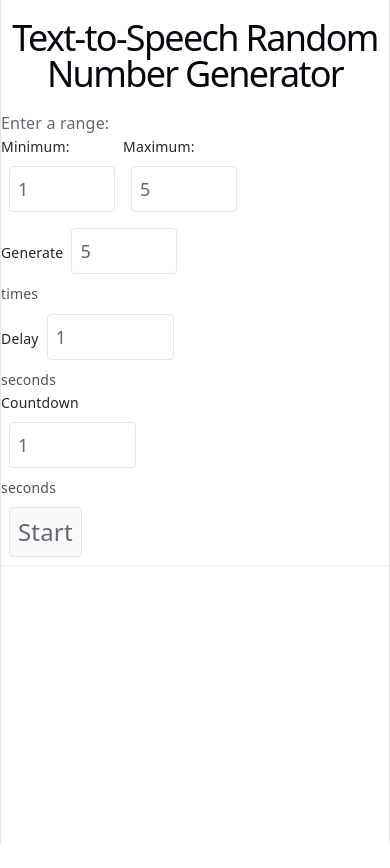
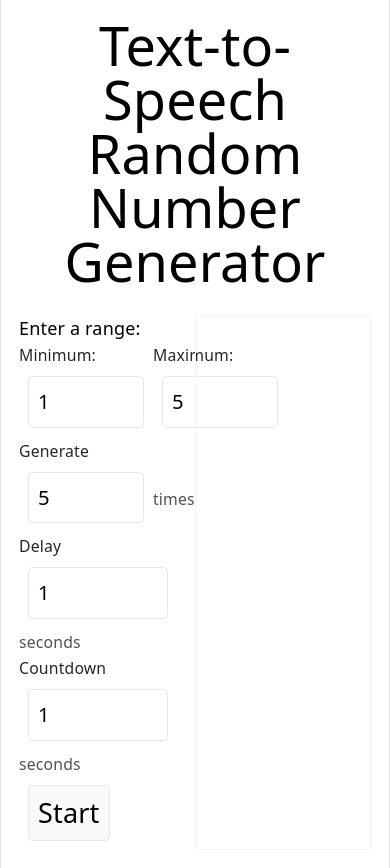
Before and after one commit to vanesarobledo/rng-tts-app, a React (Vite) app: page / in a window 390 px wide. Before the commit the page ends 844 px from the top, so only its background shows below. Built offline with nearby package versions, Linux system fonts and the light colour scheme.

Commit message:
update styles

```diff
--- a/src/index.css
+++ b/src/index.css
@@ -1,61 +1,26 @@
 @import "tailwindcss";
 
 :root {
-  --text: #6b6375;
-  --text-h: #08060d;
   --bg: #fff;
   --border: #e5e4e7;
-  --code-bg: #f4f3ec;
-  --accent: #aa3bff;
-  --accent-bg: rgba(170, 59, 255, 0.1);
-  --accent-border: rgba(170, 59, 255, 0.5);
-  --social-bg: rgba(244, 243, 236, 0.5);
-  --shadow:
-    rgba(0, 0, 0, 0.1) 0 10px 15px -3px, rgba(0, 0, 0, 0.05) 0 4px 6px -2px;
 
   --sans: system-ui, 'Segoe UI', Roboto, sans-serif;
-  --heading: system-ui, 'Segoe UI', Roboto, sans-serif;
-  --mono: ui-monospace, Consolas, monospace;
 
   font: 18px/145% var(--sans);
   letter-spacing: 0.18px;
   color-scheme: light dark;
-  color: var(--text);
   background: var(--bg);
   font-synthesis: none;
   text-rendering: optimizeLegibility;
   -webkit-font-smoothing: antialiased;
   -moz-osx-font-smoothing: grayscale;
-
-  @media (max-width: 1024px) {
-    font-size: 16px;
-  }
-}
-
-@media (prefers-color-scheme: dark) {
-  :root {
-    --text: #9ca3af;
-    --text-h: #f3f4f6;
-    --bg: #16171d;
-    --border: #2e303a;
-    --code-bg: #1f2028;
-    --accent: #c084fc;
-    --accent-bg: rgba(192, 132, 252, 0.15);
-    --accent-border: rgba(192, 132, 252, 0.5);
-    --social-bg: rgba(47, 48, 58, 0.5);
-    --shadow:
-      rgba(0, 0, 0, 0.4) 0 10px 15px -3px, rgba(0, 0, 0, 0.25) 0 4px 6px -2px;
-  }
-
-  #social .button-icon {
-    filter: invert(1) brightness(2);
-  }
 }
 
 #root {
   width: 1126px;
   max-width: 100%;
   margin: 0 auto;
+  padding: 1em;
   text-align: center;
   border-inline: 1px solid var(--border);
   min-height: 100svh;
@@ -63,85 +28,3 @@
   flex-direction: column;
   box-sizing: border-box;
 }
-
-body {
-  margin: 0;
-}
-
-h1,
-h2 {
-  font-family: var(--heading), sans-serif;
-  font-weight: 500;
-  color: var(--text-h);
-}
-
-h1 {
-  font-size: 56px;
-  letter-spacing: -1.68px;
-  margin: 32px 0;
-  @media (max-width: 1024px) {
-    font-size: 36px;
-    margin: 20px 0;
-  }
-}
-h2 {
-  font-size: 24px;
-  line-height: 118%;
-  letter-spacing: -0.24px;
-  margin: 0 0 8px;
-  @media (max-width: 1024px) {
-    font-size: 20px;
-  }
-}
-p {
-  margin: 0;
-}
-
-code,
-.counter {
-  font-family: var(--mono), monospace;
-  display: inline-flex;
-  border-radius: 4px;
-  color: var(--text-h);
-}
-
-code {
-  font-size: 15px;
-  line-height: 135%;
-  padding: 4px 8px;
-  background: var(--code-bg);
-}
-
-
-main {
-  display: grid;
-  grid-template-areas:
-    'range range range'
-    'generate delay countdown'
-    'startButton startButton startButton'
-    'numDisplay numDisplay numDisplay';
-}
-
-#range {
-  grid-area: range;
-}
-
-#generate {
-  grid-area: generate;
-}
-
-#delay {
-  grid-area: delay;
-}
-
-#countdown {
-  grid-area: countdown;
-}
-
-#startButton {
-  grid-area: startButton;
-}
-
-#numDisplay {
-  grid-area: numDisplay;
-}
```
